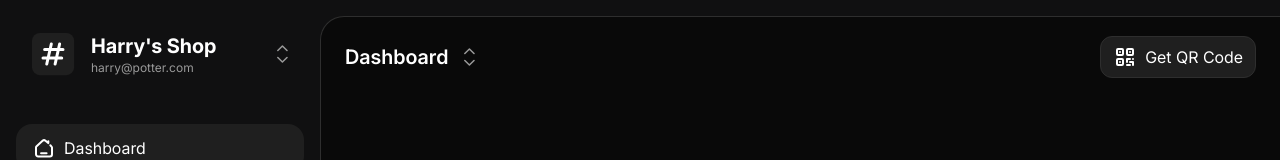
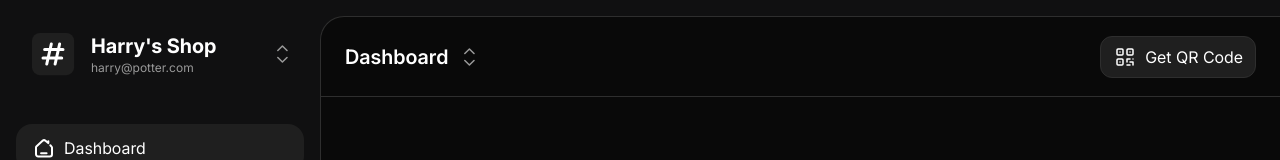
Before and after one commit to VanshajSaxena/printit-desktop, a React (Vite) app in the folder packages/renderer/: page / in a window 1280 px wide. Shown: the top 160 px of the page. Built offline with nearby package versions, Linux system fonts and the light colour scheme.

Commit message:
fix: cohesive look

```diff
--- a/packages/renderer/src/components/icons/QRCodeIcon.tsx
+++ b/packages/renderer/src/components/icons/QRCodeIcon.tsx
@@ -14,7 +14,7 @@ export function QRCodeIcon({ size = 14, ...props }: IconProps) {
     >
       <path
         d="M7 17v.01M7 7v.01M17 7v.01M17 14h-3v3m6-3v.01M14 20h3m0-3h3v3M4 5a1 1 0 011-1h4a1 1 0 011 1v4a1 1 0 01-1 1H5a1 1 0 01-1-1V5zm10 0a1 1 0 011-1h4a1 1 0 011 1v4a1 1 0 01-1 1h-4a1 1 0 01-1-1V5zM4 15a1 1 0 011-1h4a1 1 0 011 1v4a1 1 0 01-1 1H5a1 1 0 01-1-1v-4z"
-        strokeWidth={2}
+        strokeWidth={1.5}
         strokeLinecap="round"
         strokeLinejoin="round"
       />
--- a/packages/renderer/src/components/layout/TopBar.tsx
+++ b/packages/renderer/src/components/layout/TopBar.tsx
@@ -12,7 +12,11 @@ export function TopBar({
 }: TopBarProps) {
   const { colors } = useTheme();
   return (
-    <div className="flex flex-1 gap-4 items-center h-20 mx-6" {...props}>
+    <div
+      className="flex flex-1 gap-4 border-b items-center h-20 px-6"
+      style={{ borderColor: colors.border.default }}
+      {...props}
+    >
       <h2
         className="text-xl font-semibold"
         style={{ color: colors.fg.primary }}
--- a/packages/renderer/src/components/sidebar/SideBarItem.tsx
+++ b/packages/renderer/src/components/sidebar/SideBarItem.tsx
@@ -14,7 +14,7 @@ export function SideBarItem({
   return (
     <>
       <div
-        className={`flex gap-2 w-72 h-12 rounded-2xl px-4 py-3 ${className}`}
+        className={`flex gap-2 w-72 h-12 font-normal rounded-2xl px-4 py-3 ${className}`}
         style={{
           backgroundColor: colors.bg.tertiary,
           color: colors.fg.primary,
--- a/packages/renderer/src/pages/Dashboard.tsx
+++ b/packages/renderer/src/pages/Dashboard.tsx
@@ -8,7 +8,7 @@ export function Dashboard() {
   const { colors } = useTheme();
   return (
     <>
-      <TopBar>
+      <TopBar title="Dashboard">
         <DiamondIcon></DiamondIcon>
         <Button
           size="lg"
```
